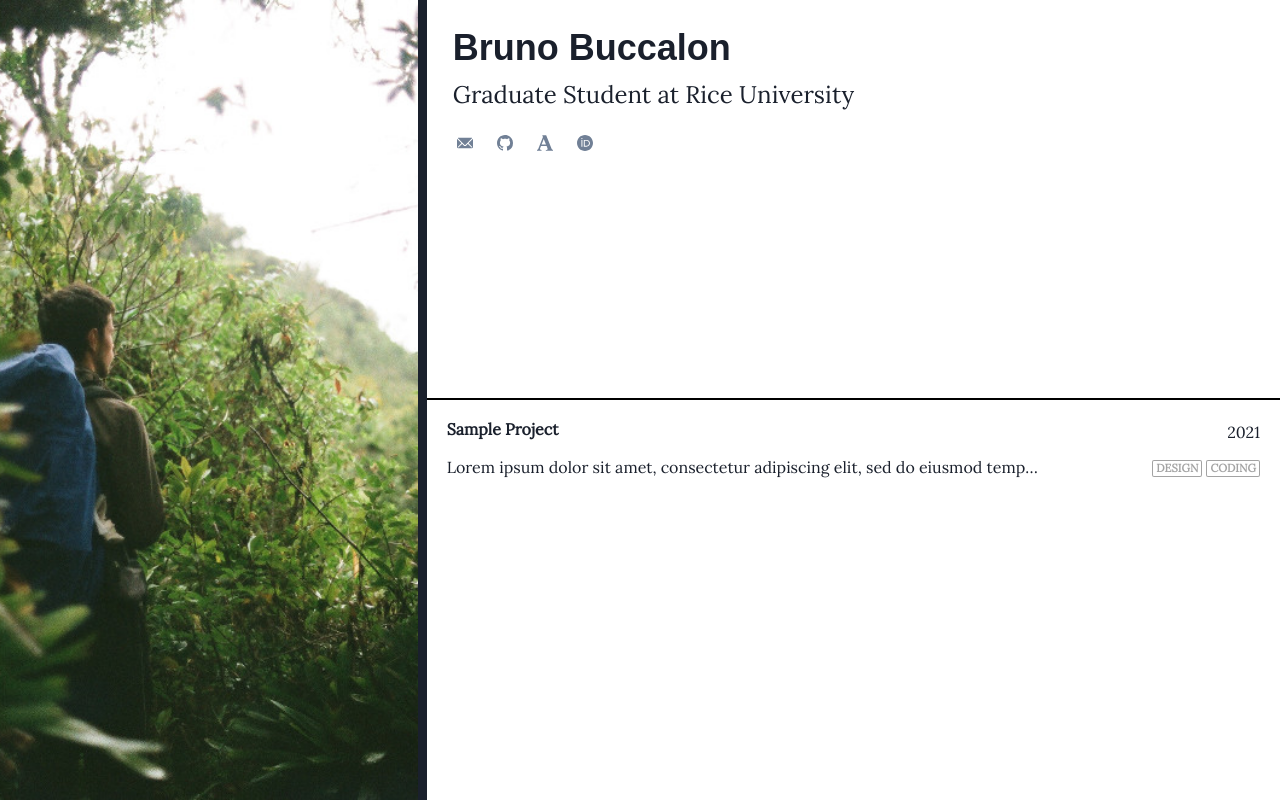
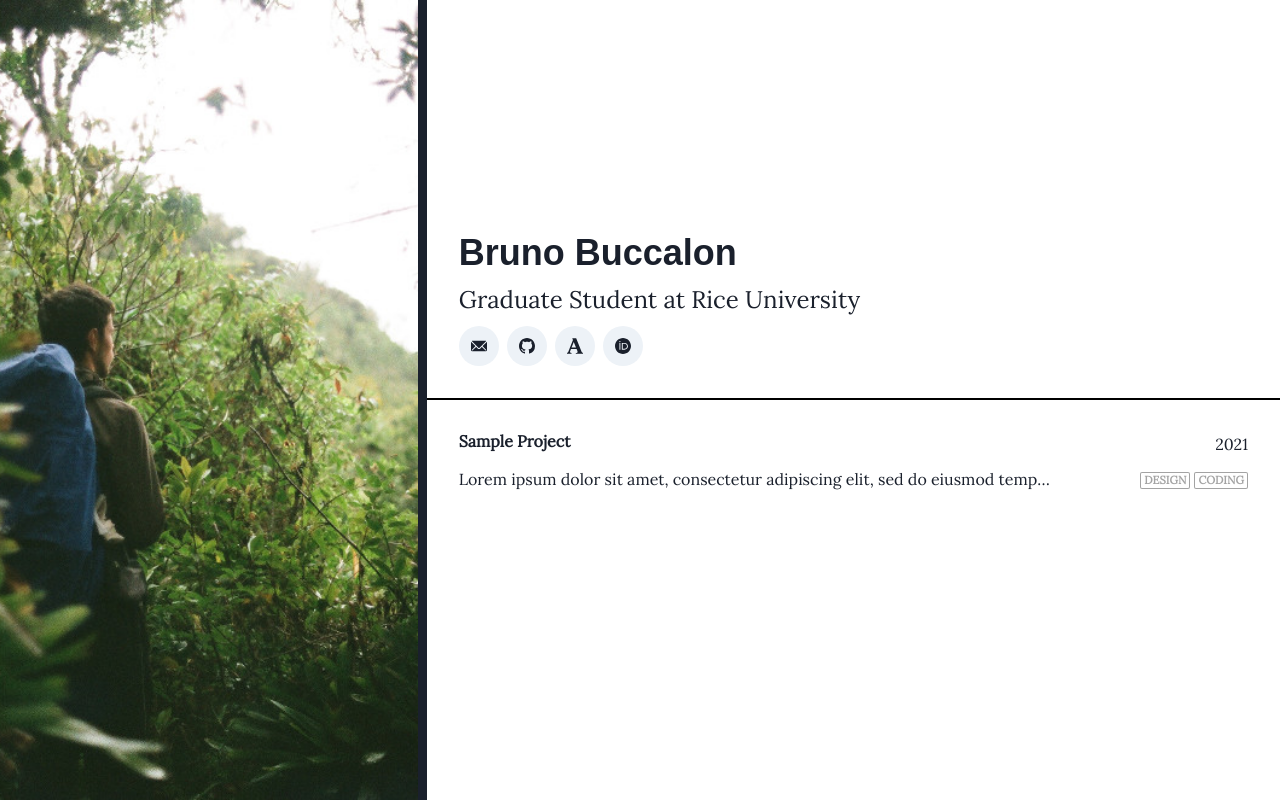
Before and after one commit to buccalon/buccalon.github.io, a Next.js app: page / in a window 1280 px wide. Built offline with nearby package versions, Linux system fonts and the light colour scheme; a web font is replaced by a local one.

Commit message:
Improve styles

```diff
--- a/components/Card/index.js
+++ b/components/Card/index.js
@@ -27,7 +27,7 @@ export default function Card() {
       style={{ transition: "background 300ms" }}
       _hover={{ bg: "yellow.200", cursor: "pointer" }}
     >
-      <LinkBox as="article" p="5">
+      <LinkBox as="article" p={["1em", "1em", "2em", "2em"]}>
         <Flex>
           <VStack spacing={4} align="stretch">
             <Heading fontFamily="Lora" fontWeight="900" size="sm">
--- a/components/Header/index.js
+++ b/components/Header/index.js
@@ -1,11 +1,18 @@
-import { GridItem, Container, Heading, Text } from "@chakra-ui/react";
+import { GridItem, VStack, Spacer, Heading, Text } from "@chakra-ui/react";
 
 import Social from "../Social";
 
 export default function Header({ title, subtitle }) {
   return (
     <GridItem colSpan={1} borderBottom="2px" borderColor="black">
-      <Container p={[4, 4, 18, 18]} m={0} textAlign="left" h="100%" w="100%">
+      <VStack
+        p={["1em", "1em", "2em", "2em"]}
+        m={0}
+        align="left"
+        h="100%"
+        w="100%"
+      >
+        <Spacer />
         <Heading
           as="h1"
           fontSize={["2xl", "2xl", "3xl", "4xl"]}
@@ -18,7 +25,7 @@ export default function Header({ title, subtitle }) {
           {subtitle}
         </Text>
         <Social />
-      </Container>
+      </VStack>
     </GridItem>
   );
 }
--- a/components/Social/index.js
+++ b/components/Social/index.js
@@ -1,4 +1,4 @@
-import { Container, IconButton } from "@chakra-ui/react";
+import { HStack, IconButton } from "@chakra-ui/react";
 import { EmailIcon } from "@chakra-ui/icons";
 import { GoMarkGithub } from "react-icons/go";
 import { SiAcademia, SiOrcid } from "react-icons/si";
@@ -6,27 +6,39 @@ import siteConfig from "../../site.config";
 
 export default function Social() {
   return (
-    <Container my={5} p={0}>
+    <HStack>
       <a href={"mailto:" + siteConfig.email} target="_blank">
-        <IconButton variant="link" aria-label="Email" icon={<EmailIcon />} />
+        <IconButton
+          colorScheme="gray"
+          aria-label="Email"
+          isRound="True"
+          icon={<EmailIcon />}
+        />
       </a>
       <a href={"https://github.com/" + siteConfig.github} target="_blank">
         <IconButton
-          variant="link"
+          colorScheme="gray"
           aria-label="GitHub"
+          isRound="True"
           icon={<GoMarkGithub />}
         />
       </a>
       <a href={siteConfig.academia} target="_blank">
         <IconButton
-          variant="link"
-          aria-label="Academia"
+          colorScheme="gray"
+          aria-label="Academia.edu"
+          isRound="True"
           icon={<SiAcademia />}
         />
       </a>
       <a href={"https://orcid.org/" + siteConfig.orcid} target="_blank">
-        <IconButton variant="link" aria-label="ORCID" icon={<SiOrcid />} />
+        <IconButton
+          colorScheme="gray"
+          aria-label="ORCID"
+          isRound="True"
+          icon={<SiOrcid />}
+        />
       </a>
-    </Container>
+    </HStack>
   );
 }
```
